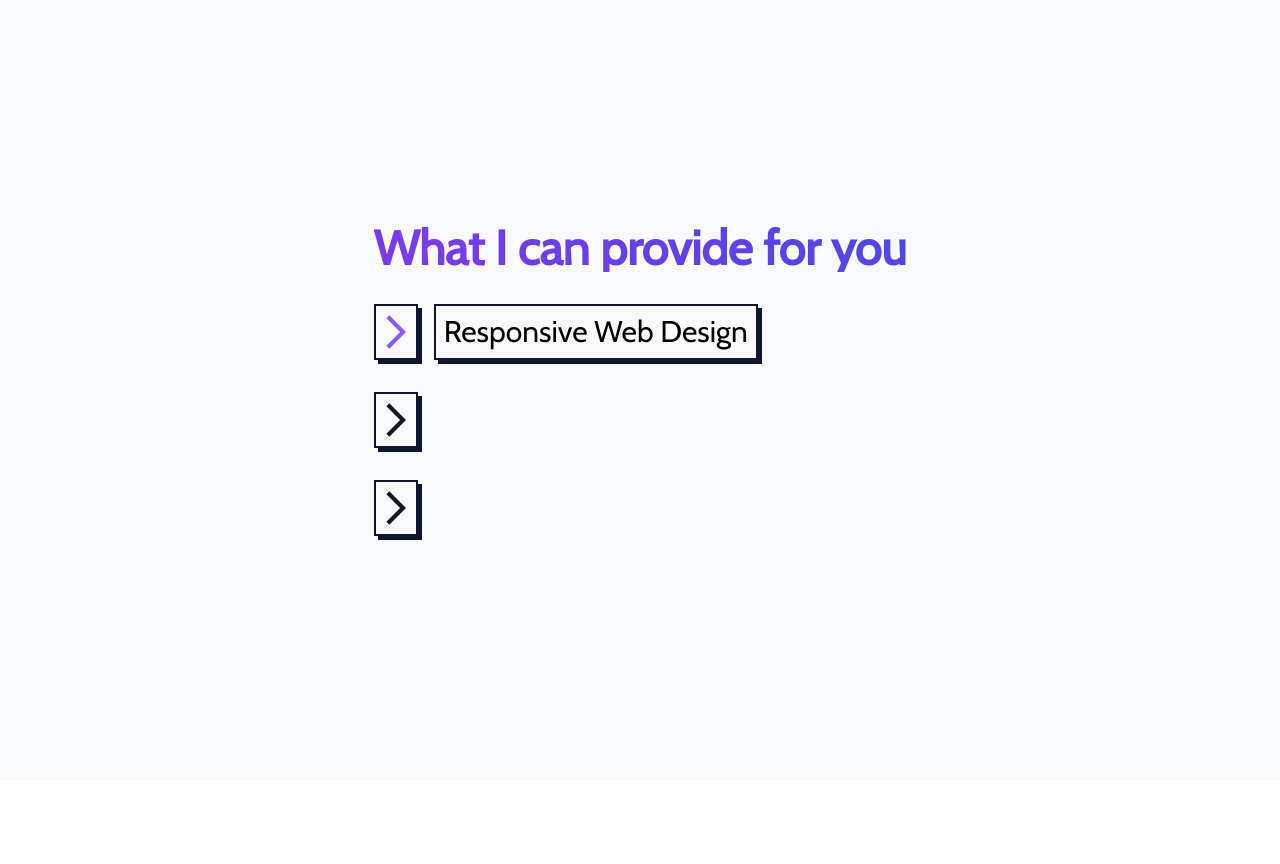
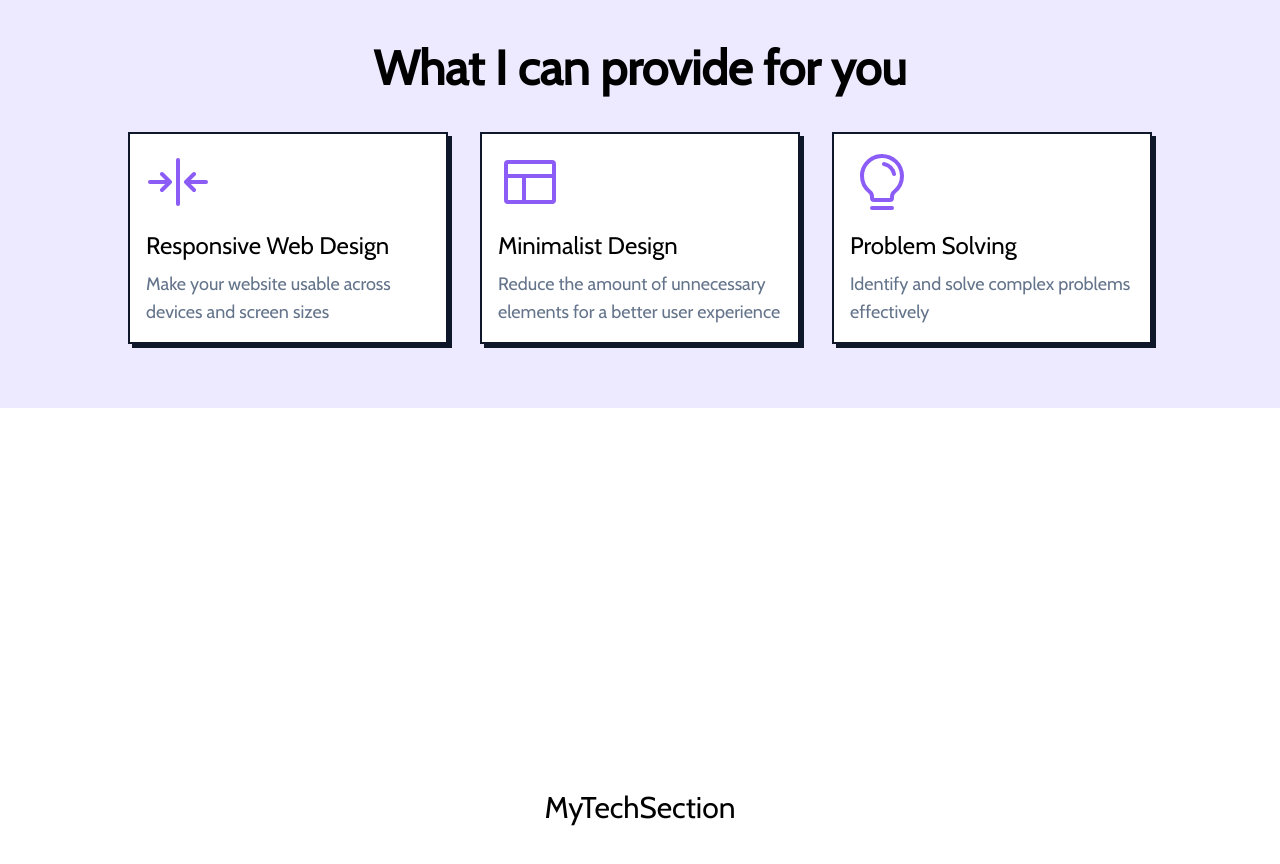
Before and after one commit to SulaimanYaacob/My-2025-Portfolio, a Next.js app: page / in a window 1280 px wide. Shown: the part 820-1684 px from the top of the page. Before the commit the page ends 1600 px from the top, so only its background shows below. Built offline with nearby package versions, Linux system fonts and the light colour scheme.

Commit message:
redesigned offer section and added new tech section

```diff
--- a/src/app/page.tsx
+++ b/src/app/page.tsx
@@ -1,11 +1,13 @@
 import HeroIcons from "@/components/landing/HeroSection";
+import MyTechSection from "@/components/landing/MyTechSection";
 import OfferSection from "@/components/landing/OfferSection";
 
 export default function Home() {
   return (
-    <div className="text-3xl">
+    <main className="text-3xl">
       <HeroIcons />
       <OfferSection />
-    </div>
+      <MyTechSection />
+    </main>
   );
 }
--- a/src/components/app-layout/Header.tsx
+++ b/src/components/app-layout/Header.tsx
@@ -32,14 +32,14 @@ export default function Header() {
             <Link
               target="_blank"
               href="https://github.com/SulaimanYaacob"
-              className="flex h-12 w-12 items-center justify-center rounded border-2 border-slate-900 bg-violet-400 font-semibold transition-all [box-shadow:4px_4px_0_0_#0f172a] hover:translate-x-1 hover:translate-y-1 hover:[box-shadow:0_0px_0_0_#0f172a]"
+              className="flex h-12 w-12 items-center justify-center rounded border-2 border-slate-900 font-semibold transition-all [box-shadow:4px_4px_0_0_#0f172a] hover:translate-x-1 hover:translate-y-1 hover:[box-shadow:0_0px_0_0_#0f172a]"
             >
               <FaGithub size={32} />
             </Link>
             <Link
               target="_blank"
               href="https://www.linkedin.com/in/sulaiman-yaacob/"
-              className="flex h-12 w-12 items-center justify-center rounded border-2 border-slate-900 bg-violet-400 font-semibold transition-all [box-shadow:4px_4px_0_0_#0f172a] hover:translate-x-1 hover:translate-y-1 hover:[box-shadow:0_0px_0_0_#0f172a]"
+              className="flex h-12 w-12 items-center justify-center rounded border-2 border-slate-900 font-semibold transition-all [box-shadow:4px_4px_0_0_#0f172a] hover:translate-x-1 hover:translate-y-1 hover:[box-shadow:0_0px_0_0_#0f172a]"
             >
               <FaLinkedin size={32} />
             </Link>
--- a/src/components/landing/HeroSection.tsx
+++ b/src/components/landing/HeroSection.tsx
@@ -12,10 +12,10 @@ export default function HeroSection() {
 
   return (
     // <div className="lg:py-54 mx-auto max-w-4xl bg-red-400 px-6 py-36 text-center">
-    <div className="relative overflow-hidden bg-violet-100">
+    <div className="relative overflow-hidden">
       <LazyMotion features={domAnimation}>
         <m.div
-          className="absolute -right-36 -top-20 h-72 w-72 border-4 border-slate-900 bg-[radial-gradient(#0f172a_1px,transparent_2px)] [background-size:16px_16px]"
+          className="absolute -right-36 -top-20 h-72 w-72 border-4 border-slate-900 bg-[radial-gradient(#8b5cf6_1px,transparent_2px)] [background-position:4px_4px] [background-size:16px_16px]"
           animate={{ rotate: 360 }}
           transition={{
             repeat: Infinity,
@@ -24,7 +24,7 @@ export default function HeroSection() {
           }}
         />
         <m.div
-          className="absolute -bottom-32 -left-32 h-72 w-72 rounded-full border-4 border-slate-900 bg-[radial-gradient(#0f172a_1px,transparent_2px)] [background-size:16px_16px]"
+          className="absolute -bottom-32 -left-32 h-72 w-72 rounded-full border-4 border-slate-900 bg-[radial-gradient(#8b5cf6_1px,transparent_2px)] [background-position:-8px_8px] [background-size:16px_16px]"
           animate={{ rotate: 360 }}
           transition={{
             repeat: Infinity,
@@ -38,8 +38,8 @@ export default function HeroSection() {
         ref={constraintsRef}
         className="mx-4 flex h-screen items-center justify-center"
       >
-        <div className="grid max-w-2xl grid-cols-4 items-center gap-8 lg:max-w-7xl lg:gap-4">
-          <div className="relative col-span-full mx-auto mt-10 border-2 border-slate-900 bg-slate-50 [box-shadow:4px_4px_0_0_#0f172a] lg:col-span-1 lg:mt-0">
+        <div className="grid max-w-2xl grid-cols-4 items-center gap-4 p-4 lg:max-w-7xl lg:gap-4">
+          <div className="relative col-span-full mx-auto mt-20 border-2 border-slate-900 bg-slate-50 [box-shadow:4px_4px_0_0_#0f172a] lg:col-span-1 lg:mt-0">
             <Image
               fetchPriority="high"
               priority
@@ -51,8 +51,8 @@ export default function HeroSection() {
             />
           </div>
           <div className="relative col-span-4 flex flex-col border-2 border-slate-900 bg-slate-50 p-6 [box-shadow:4px_4px_0_0_#0f172a] lg:col-span-3">
-            <div className="flex flex-col gap-4 text-center md:text-start">
-              <h1 className="text-3xl/normal font-bold lg:text-5xl/normal">
+            <div className="flex flex-col gap-4">
+              <h1 className="mg:text-4xl/normal text-3xl/normal font-bold lg:text-5xl/normal">
                 Hi! I&apos;m Sulaiman,{" "}
                 <span className="inline-block bg-gradient-to-r from-violet-600 to-indigo-600 bg-clip-text text-transparent">
                   a Web Developer
--- /dev/null
+++ b/src/components/landing/MyTechSection.tsx
@@ -0,0 +1,7 @@
+export default function MyTechSection() {
+  return (
+    <section className="flex h-screen w-full items-center justify-center">
+      MyTechSection
+    </section>
+  );
+}
--- a/src/components/landing/OfferSection.tsx
+++ b/src/components/landing/OfferSection.tsx
@@ -1,49 +1,52 @@
 "use client";
-
-import { useState } from "react";
-import { MdArrowForwardIos } from "react-icons/md";
+import {
+  PiArrowsInLineHorizontal,
+  PiLayout,
+  PiLightbulb,
+} from "react-icons/pi";
 
 const offers = [
   {
     id: 0,
     title: "Responsive Web Design",
+    icon: <PiArrowsInLineHorizontal className="text-violet-500" size={64} />,
+    desc: "Make your website usable across devices and screen sizes",
   },
   {
     id: 1,
     title: "Minimalist Design",
+    icon: <PiLayout className="text-violet-500" size={64} />,
+    desc: "Reduce the amount of unnecessary elements for a better user experience",
   },
   {
     id: 2,
     title: "Problem Solving",
+    icon: <PiLightbulb className="text-violet-500" size={64} />,
+    desc: "Identify and solve complex problems effectively",
   },
 ];
 
 export default function OfferSection() {
-  const [displayBar, setDisplayBar] = useState(0);
+  // const [displayBar, setDisplayBar] = useState(0);
 
   return (
-    <section className="flex h-screen w-full flex-col justify-center gap-2 bg-slate-50 text-center">
-      <div className="mx-auto flex max-w-7xl flex-col gap-8">
-        <h1 className="bg-gradient-to-r from-violet-600 to-indigo-600 bg-clip-text font-bold text-transparent lg:text-5xl">
+    <section className="flex h-screen w-full flex-col justify-center bg-violet-100 py-12 text-center lg:h-fit">
+      <div className="mx-auto flex max-w-7xl flex-col gap-10 p-4">
+        {/* <h1 className="bg-gradient-to-r from-violet-600 to-indigo-600 bg-clip-text font-bold text-transparent lg:text-5xl"> */}
+        <h1 className="text-4xl font-bold lg:text-5xl">
           What I can provide for you
         </h1>
-        <div className="flex flex-col gap-8">
+        <div className="z-0 mx-auto flex flex-col gap-8 lg:flex-row">
           {offers.map((offer, idx) => (
-            <div key={idx} className="flex items-center gap-4">
-              <button
-                className={`h-14 border-2 border-slate-900 transition-all [box-shadow:4px_4px_0_0_#0f172a] hover:translate-x-1 hover:translate-y-1 hover:[box-shadow:0_0px_0_0_#0f172a]`}
-                onClick={() => setDisplayBar(offer.id)}
-              >
-                <MdArrowForwardIos
-                  color={`${displayBar === offer.id ? "#8b5cf6" : "#0f172a"}`}
-                  size={40}
-                />
-              </button>
-              <h2
-                className={`overflow-hidden whitespace-nowrap border-2 border-slate-900 p-2 text-xl transition-all duration-500 [box-shadow:4px_4px_0_0_#0f172a] md:text-3xl ${displayBar === offer.id ? "max-w-full opacity-100" : "max-w-0 opacity-0"}`}
-              >
-                {offer.title}
-              </h2>
+            <div
+              key={idx}
+              className="flex max-w-xs flex-col gap-4 border-2 border-slate-900 bg-white p-4 text-start [box-shadow:4px_4px_0_0_#0f172a]"
+            >
+              {offer.icon}
+              <div className="flex flex-col gap-2">
+                <p className="text-2xl">{offer.title}</p>
+                <p className="text-lg text-slate-500">{offer.desc}</p>
+              </div>
             </div>
           ))}
         </div>
@@ -51,3 +54,25 @@ export default function OfferSection() {
     </section>
   );
 }
+
+// {offers.map((offer, idx) => (
+//   <div key={idx} className="flex gap-4">
+//     <div>
+//       <button
+//         className={`z-10 h-14 border-2 border-slate-900 transition-all ${idx === offers.length - 1 && "z-20"} bg-slate-50 [box-shadow:4px_4px_0_0_#0f172a] hover:translate-x-1 hover:translate-y-1 hover:[box-shadow:0_0px_0_0_#0f172a]`}
+//         onClick={() => setDisplayBar(offer.id)}
+//       >
+//         <MdArrowForwardIos
+//           color={`${displayBar === offer.id ? "#8b5cf6" : "#0f172a"}`}
+//           size={40}
+//         />
+//       </button>
+//     </div>
+//     <div
+//       className={`-z-10 h-full w-full overflow-hidden whitespace-nowrap border-2 border-slate-900 p-2 text-xl transition-all duration-500 [box-shadow:4px_4px_0_0_#0f172a] md:text-3xl ${displayBar === offer.id ? "max-w-full opacity-100" : "max-w-0 opacity-0"}`}
+//     >
+//       <h2>{offer.title} </h2>
+//       {/* <p>123123123213123</p> */}
+//     </div>
+//   </div>
+// ))}
```
Also changed, not shown: src/components/app-layout/MainLayout.tsx (+12 -0 lines).
